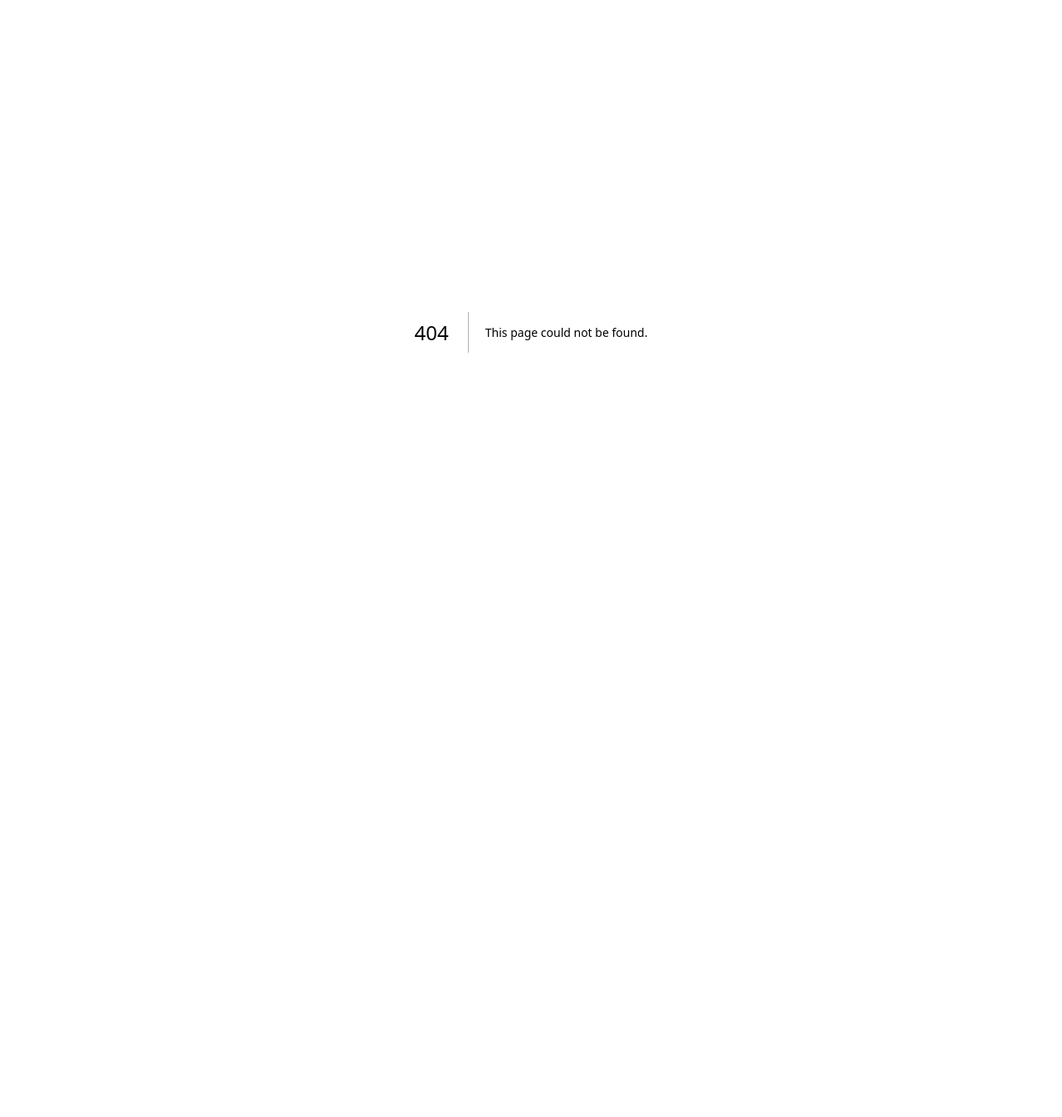
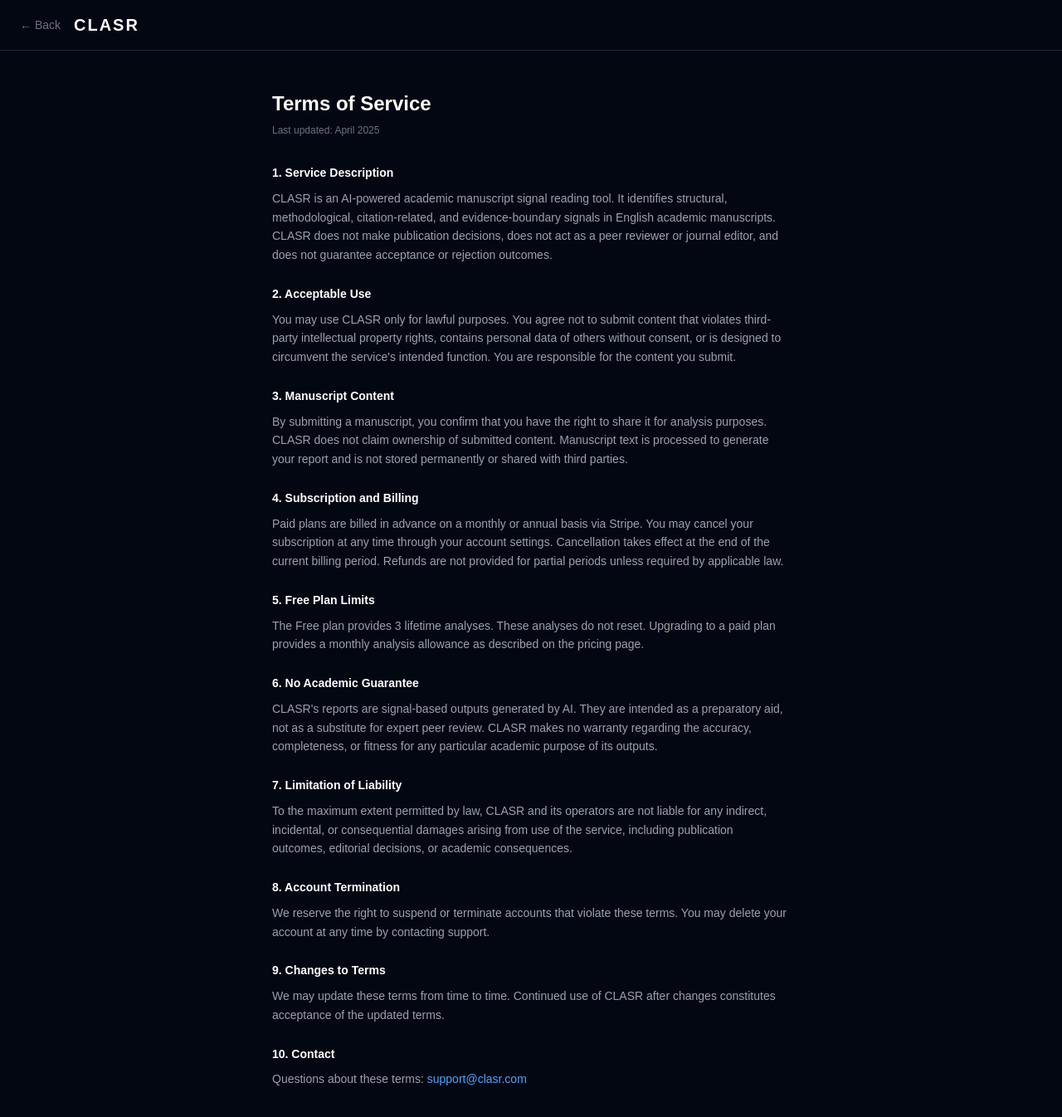
Before and after one commit to iarpaci/ClasR, a Next.js app in the folder web/: page /terms in a window 1280 px wide. Before the commit this address had no page. Shown: the top 1346 px of the page at 83% size. Before the commit the page ends 800 px from the top, so only its background shows below. Built offline with nearby package versions, Linux system fonts and the light colour scheme.

Commit message:
Add Privacy Policy, Terms of Service pages; link from register and pricing

```diff
--- a/web/app/pricing/page.tsx
+++ b/web/app/pricing/page.tsx
@@ -175,6 +175,11 @@
         <p className="text-center text-gray-600 text-xs mt-10">
           Prices in USD · Secure payment via Stripe · Cancel anytime
         </p>
+        <p className="text-center text-gray-700 text-xs mt-3">
+          <Link href="/terms" className="hover:text-gray-500 underline">Terms of Service</Link>
+          {' · '}
+          <Link href="/privacy" className="hover:text-gray-500 underline">Privacy Policy</Link>
+        </p>
       </main>
     </div>
   );
--- /dev/null
+++ b/web/app/privacy/page.tsx
@@ -0,0 +1,58 @@
+import Link from 'next/link';
+
+export default function PrivacyPage() {
+  return (
+    <div className="min-h-screen bg-gray-950">
+      <header className="border-b border-gray-800 px-6 py-4 flex items-center gap-4">
+        <Link href="/" className="text-gray-500 hover:text-gray-300 text-sm">← Back</Link>
+        <h1 className="text-xl font-black tracking-widest text-white">CLASR</h1>
+      </header>
+      <main className="max-w-2xl mx-auto px-6 py-12 prose prose-invert prose-sm">
+        <h2 className="text-2xl font-bold text-white mb-2">Privacy Policy</h2>
+        <p className="text-gray-500 text-xs mb-8">Last updated: April 2025</p>
+
+        <div className="space-y-6 text-gray-400 text-sm leading-relaxed">
+          <section>
+            <h3 className="text-white font-semibold mb-2">1. What We Collect</h3>
+            <p>When you create an account, we collect your email address and a hashed password. When you use CLASR, we process the manuscript text you submit in order to generate your analysis report. We do not store your manuscript text permanently — it is used only to produce the report and is not retained after the session.</p>
+          </section>
+
+          <section>
+            <h3 className="text-white font-semibold mb-2">2. How We Use Your Data</h3>
+            <p>Your email address is used to authenticate your account, send transactional emails (welcome message, password reset), and notify you of service-related matters. We do not sell, rent, or share your personal data with third parties for marketing purposes.</p>
+          </section>
+
+          <section>
+            <h3 className="text-white font-semibold mb-2">3. Payment Processing</h3>
+            <p>Payments are processed by Stripe, Inc. CLASR does not store your credit card details. Stripe's handling of your payment data is governed by <a href="https://stripe.com/privacy" className="text-blue-400 hover:underline" target="_blank" rel="noopener">Stripe's Privacy Policy</a>.</p>
+          </section>
+
+          <section>
+            <h3 className="text-white font-semibold mb-2">4. Data Storage</h3>
+            <p>Account data is stored on Supabase servers located in the European Union. Analysis history is retained for your account so you can access previous reports. You may request deletion of your account and associated data at any time by contacting us.</p>
+          </section>
+
+          <section>
+            <h3 className="text-white font-semibold mb-2">5. Cookies</h3>
+            <p>CLASR uses only functional cookies necessary to keep you logged in. We do not use advertising or tracking cookies.</p>
+          </section>
+
+          <section>
+            <h3 className="text-white font-semibold mb-2">6. Your Rights</h3>
+            <p>You have the right to access, correct, or delete your personal data. To exercise these rights or to close your account, contact us at <span className="text-blue-400">support@clasr.com</span>.</p>
+          </section>
+
+          <section>
+            <h3 className="text-white font-semibold mb-2">7. KVKK (Turkey)</h3>
+            <p>Kişisel verileriniz, 6698 sayılı Kişisel Verilerin Korunması Kanunu kapsamında işlenmektedir. Veri sorumlusu olarak, kişisel verilerinizin güvenliğini sağlamak için gerekli teknik ve idari tedbirleri almaktayız. Verilerinize erişim, düzeltme veya silinmesini talep etmek için yukarıdaki e-posta adresinden bize ulaşabilirsiniz.</p>
+          </section>
+
+          <section>
+            <h3 className="text-white font-semibold mb-2">8. Changes</h3>
+            <p>We may update this policy from time to time. Continued use of CLASR after changes constitutes acceptance of the updated policy.</p>
+          </section>
+        </div>
+      </main>
+    </div>
+  );
+}
--- a/web/app/register/page.tsx
+++ b/web/app/register/page.tsx
@@ -55,6 +55,12 @@
           <p className="text-center text-sm text-gray-500">
             Already have an account? <Link href="/login" className="text-blue-400 hover:underline">Sign in</Link>
           </p>
+          <p className="text-center text-xs text-gray-600">
+            By creating an account you agree to our{' '}
+            <Link href="/terms" className="text-gray-500 hover:text-gray-300 underline">Terms</Link>
+            {' '}and{' '}
+            <Link href="/privacy" className="text-gray-500 hover:text-gray-300 underline">Privacy Policy</Link>
+          </p>
         </form>
       </div>
     </div>
--- /dev/null
+++ b/web/app/terms/page.tsx
@@ -0,0 +1,68 @@
+import Link from 'next/link';
+
+export default function TermsPage() {
+  return (
+    <div className="min-h-screen bg-gray-950">
+      <header className="border-b border-gray-800 px-6 py-4 flex items-center gap-4">
+        <Link href="/" className="text-gray-500 hover:text-gray-300 text-sm">← Back</Link>
+        <h1 className="text-xl font-black tracking-widest text-white">CLASR</h1>
+      </header>
+      <main className="max-w-2xl mx-auto px-6 py-12">
+        <h2 className="text-2xl font-bold text-white mb-2">Terms of Service</h2>
+        <p className="text-gray-500 text-xs mb-8">Last updated: April 2025</p>
+
+        <div className="space-y-6 text-gray-400 text-sm leading-relaxed">
+          <section>
+            <h3 className="text-white font-semibold mb-2">1. Service Description</h3>
+            <p>CLASR is an AI-powered academic manuscript signal reading tool. It identifies structural, methodological, citation-related, and evidence-boundary signals in English academic manuscripts. CLASR does not make publication decisions, does not act as a peer reviewer or journal editor, and does not guarantee acceptance or rejection outcomes.</p>
+          </section>
+
+          <section>
+            <h3 className="text-white font-semibold mb-2">2. Acceptable Use</h3>
+            <p>You may use CLASR only for lawful purposes. You agree not to submit content that violates third-party intellectual property rights, contains personal data of others without consent, or is designed to circumvent the service's intended function. You are responsible for the content you submit.</p>
+          </section>
+
+          <section>
+            <h3 className="text-white font-semibold mb-2">3. Manuscript Content</h3>
+            <p>By submitting a manuscript, you confirm that you have the right to share it for analysis purposes. CLASR does not claim ownership of submitted content. Manuscript text is processed to generate your report and is not stored permanently or shared with third parties.</p>
+          </section>
+
+          <section>
+            <h3 className="text-white font-semibold mb-2">4. Subscription and Billing</h3>
+            <p>Paid plans are billed in advance on a monthly or annual basis via Stripe. You may cancel your subscription at any time through your account settings. Cancellation takes effect at the end of the current billing period. Refunds are not provided for partial periods unless required by applicable law.</p>
+          </section>
+
+          <section>
+            <h3 className="text-white font-semibold mb-2">5. Free Plan Limits</h3>
+            <p>The Free plan provides 3 lifetime analyses. These analyses do not reset. Upgrading to a paid plan provides a monthly analysis allowance as described on the pricing page.</p>
+          </section>
+
+          <section>
+            <h3 className="text-white font-semibold mb-2">6. No Academic Guarantee</h3>
+            <p>CLASR's reports are signal-based outputs generated by AI. They are intended as a preparatory aid, not as a substitute for expert peer review. CLASR makes no warranty regarding the accuracy, completeness, or fitness for any particular academic purpose of its outputs.</p>
+          </section>
+
+          <section>
+            <h3 className="text-white font-semibold mb-2">7. Limitation of Liability</h3>
+            <p>To the maximum extent permitted by law, CLASR and its operators are not liable for any indirect, incidental, or consequential damages arising from use of the service, including publication outcomes, editorial decisions, or academic consequences.</p>
+          </section>
+
+          <section>
+            <h3 className="text-white font-semibold mb-2">8. Account Termination</h3>
+            <p>We reserve the right to suspend or terminate accounts that violate these terms. You may delete your account at any time by contacting support.</p>
+          </section>
+
+          <section>
+            <h3 className="text-white font-semibold mb-2">9. Changes to Terms</h3>
+            <p>We may update these terms from time to time. Continued use of CLASR after changes constitutes acceptance of the updated terms.</p>
+          </section>
+
+          <section>
+            <h3 className="text-white font-semibold mb-2">10. Contact</h3>
+            <p>Questions about these terms: <span className="text-blue-400">support@clasr.com</span></p>
+          </section>
+        </div>
+      </main>
+    </div>
+  );
+}
```
